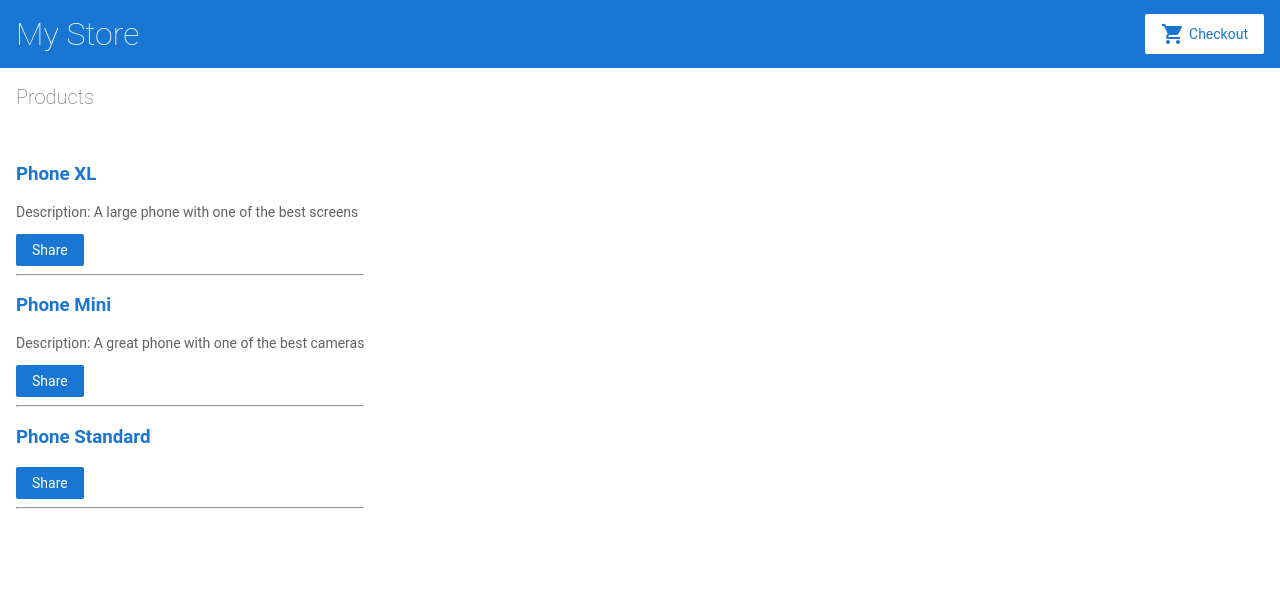
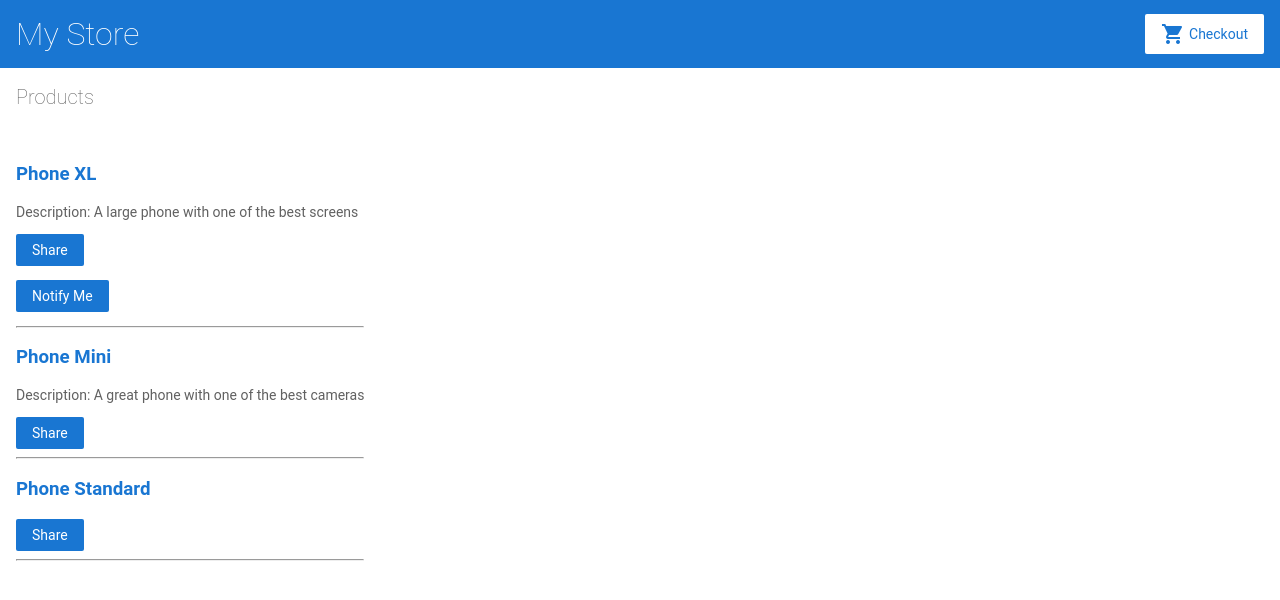
Before and after one commit to tamisweitzer/angular-getting-started, an Angular app: page / in a window 1280 px wide. Shown: the top 600 px of the page. Built offline with nearby package versions, Linux system fonts and the light colour scheme.

Commit message:
Pass data to child component. Add product-alerts component.

```diff
--- a/src/app/app.module.ts
+++ b/src/app/app.module.ts
@@ -6,6 +6,7 @@
 import { AppComponent } from './app.component';
 import { TopBarComponent } from './top-bar/top-bar.component';
 import { ProductListComponent } from './product-list/product-list.component';
+import { ProductAlertsComponent } from './product-alerts/product-alerts.component';
 
 @NgModule({
   imports: [
@@ -18,7 +19,8 @@
   declarations: [
     AppComponent,
     TopBarComponent,
-    ProductListComponent
+    ProductListComponent,
+    ProductAlertsComponent
   ],
   bootstrap: [
     AppComponent
--- /dev/null
+++ b/src/app/product-alerts/product-alerts.component.html
@@ -0,0 +1,3 @@
+<p *ngIf="product.price > 700">
+  <button>Notify Me</button>
+</p>
--- /dev/null
+++ b/src/app/product-alerts/product-alerts.component.ts
@@ -0,0 +1,14 @@
+import { Component, OnInit, Input } from "@angular/core";
+
+@Component({
+  selector: "app-product-alerts",
+  templateUrl: "./product-alerts.component.html",
+  styleUrls: ["./product-alerts.component.css"]
+})
+export class ProductAlertsComponent implements OnInit {
+  @Input() product;
+
+  constructor() {}
+
+  ngOnInit() {}
+}
--- a/src/app/product-list/product-list.component.html
+++ b/src/app/product-list/product-list.component.html
@@ -14,6 +14,7 @@
 
   <button (click)="share()">Share</button>
 
+  <app-product-alerts [product]="product"></app-product-alerts>
   <hr>
 </div>
 
```
Also changed, not shown: src/app/product-alerts/product-alerts.component.css (added).
